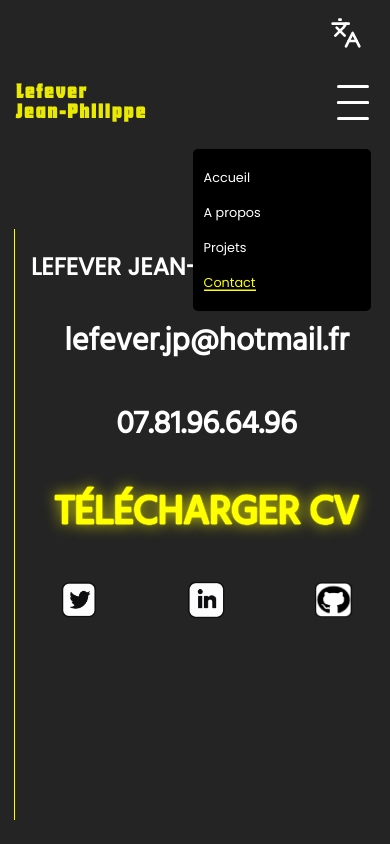
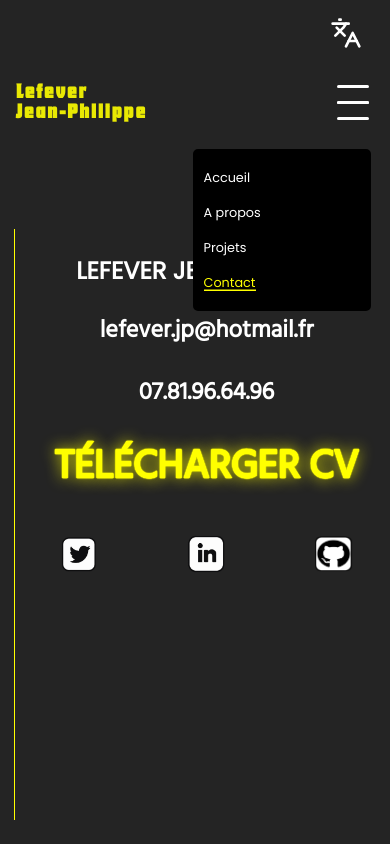
Before and after one commit to JP-Lefever/Portfolio, a React (Vite) app: page /contact in a window 390 px wide. Shown: the top 844 px of the page. Built offline with nearby package versions, Linux system fonts and the light colour scheme.

Commit message:
fix: contact responsive

```diff
--- a/src/pages/contactPage/ContactPage.tsx
+++ b/src/pages/contactPage/ContactPage.tsx
@@ -12,7 +12,7 @@ export default function ContactPage() {
 				<h2 className={style.h2}>CONTACT</h2>
 
 				<div className={style.contact}>
-					<h2 className={style.h3Name}>LEFEVER JEAN-PHILIPPE</h2>
+					<h3 className={style.h3Name}>LEFEVER JEAN-PHILIPPE</h3>
 					<h3 className={style.h3Info}>lefever.jp@hotmail.fr</h3>
 					<h3 className={style.h3Info}>07.81.96.64.96</h3>
 					<a
--- a/src/pages/contactPage/contactPage.module.css
+++ b/src/pages/contactPage/contactPage.module.css
@@ -64,14 +64,14 @@
 	color: var(--text-color);
 	text-align: center;
 	@media screen and (max-width: 760px) {
-		font-size: 2em;
+		font-size: 1.5em;
 	}
 }
 .h3Name {
 	font-size: 3.2em;
 	font-family: var(--primary-font);
 	color: var(--text-color);
-	text-align: left;
+	text-align: center;
 	@media screen and (max-width: 760px) {
 		font-size: 1.5em;
 	}
```
